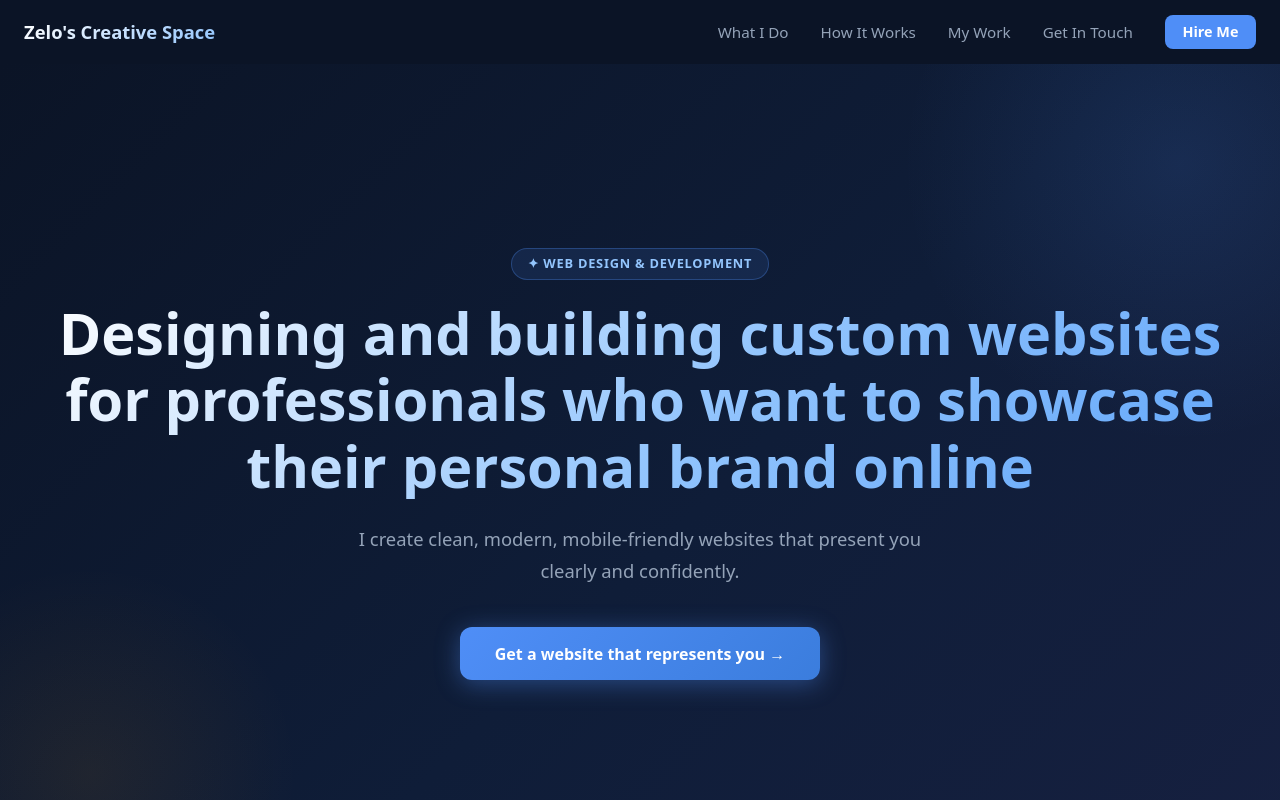
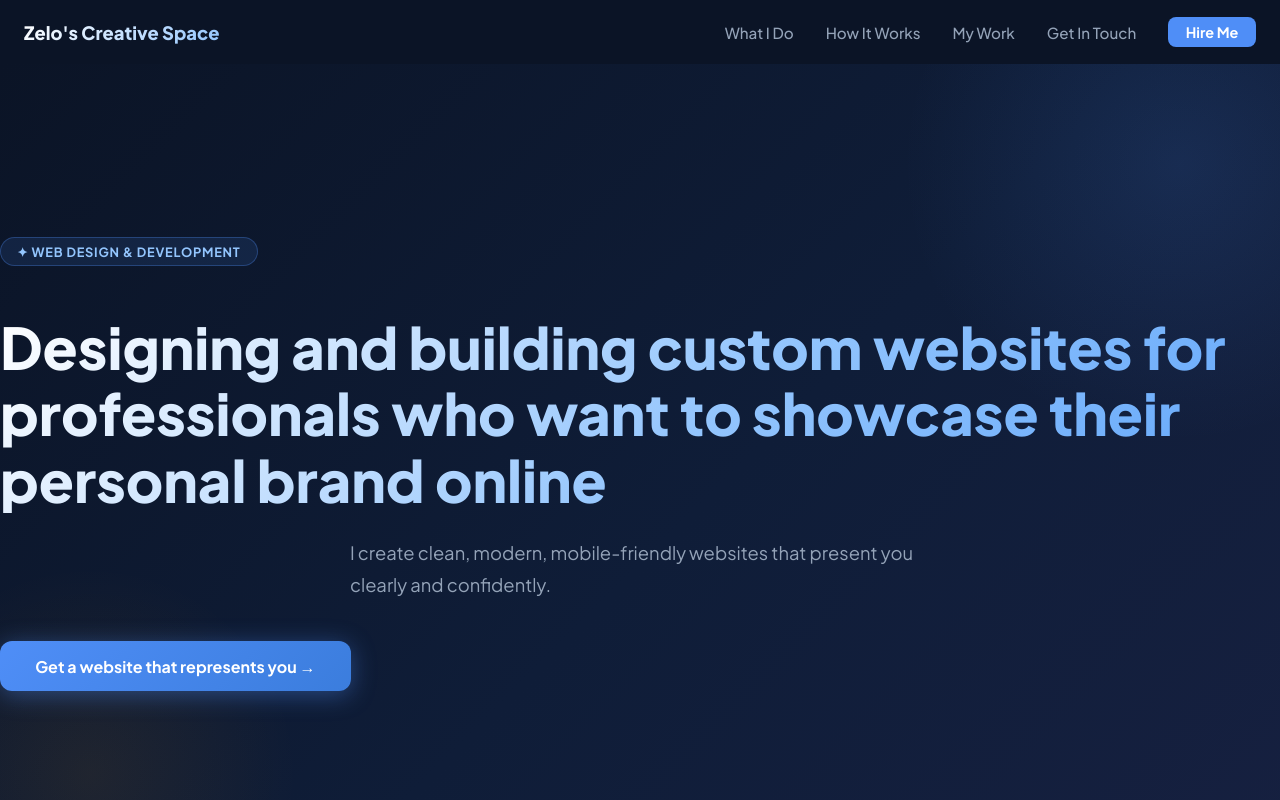
Before and after one commit to NontuthuzeloM24/Nontuthuzelo-Mtolo_Website, a React (Vite) app in the folder website/: page / in a window 1280 px wide. Shown: the top 800 px of the page. Built offline with nearby package versions, Linux system fonts and the light colour scheme.

Commit message:
Remove Tailwind CSS dependency
Replace Tailwind CSS with custom CSS styling. Removes tailwindcss package from dependencies and adds a CSS reset for consistent box-sizing across all elements. Updates body styling to remove default margins and padding.

```diff
--- a/website/package.json
+++ b/website/package.json
@@ -25,7 +25,6 @@
     "eslint-plugin-react-refresh": "^0.4.24",
     "globals": "^16.5.0",
     "postcss": "^8.5.6",
-    "tailwindcss": "^4.1.18",
     "vite": "^7.2.4"
   }
 }
--- a/website/src/index.css
+++ b/website/src/index.css
@@ -1,6 +1,6 @@
 @import url('https://fonts.googleapis.com/css2?family=Plus+Jakarta+Sans:wght@400;500;600;700;800&display=swap');
-@import "tailwindcss";
 
+*, *::before, *::after { box-sizing: border-box; }
 html { scroll-behavior: smooth; }
-body { font-family: 'Plus Jakarta Sans', sans-serif; background-color: #0B1426; color: #ffffff; }
+body { font-family: 'Plus Jakarta Sans', sans-serif; background-color: #0B1426; color: #ffffff; margin: 0; padding: 0; }
 input::placeholder, textarea::placeholder { color: rgba(148, 163, 184, 0.5); }
```
Also changed, not shown: 1 other file (tests, documents, lock files or other folders).
